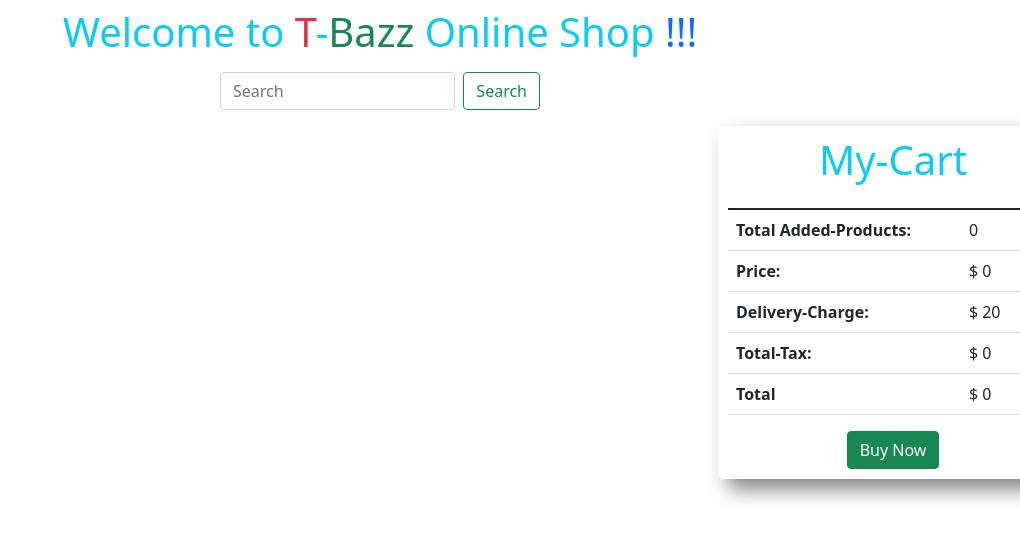
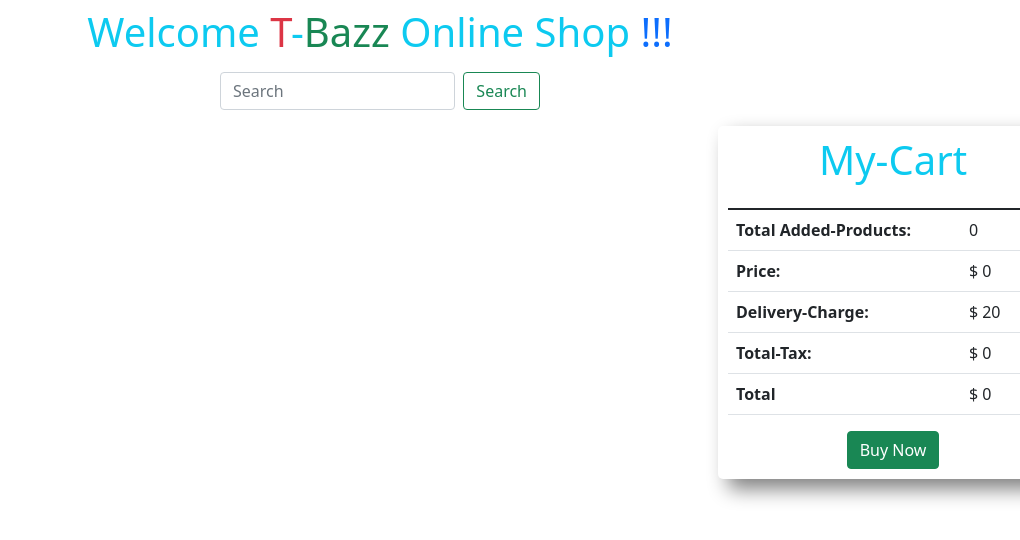
Before and after one commit to ishrafil-hossain/T-Bazz-Online-Shop, a plain HTML site: page index.html in a window 1280 px wide. Shown: the whole page, without its empty margins (260-1280 px from the left). Drawn offline with nearby package versions, Linux system fonts and the light colour scheme; no server answers.

Commit message:
first commit

```diff
--- a/index.html
+++ b/index.html
@@ -20,7 +20,7 @@
 <body>
   <!-- start header  -->
   <header>
-    <h1 class="text-center mt-2 mb-2 text-info">Welcome to <span class="text-danger">T</span><span>-</span><span
+    <h1 class="text-center mt-2 mb-2 text-info">Welcome <span class="text-danger">T</span><span>-</span><span
         class="text-success">Bazz</span> Online
       Shop <span class="text-primary">!!!</span></h1>
   </header>
```
Also changed, not shown: 1 other file.
